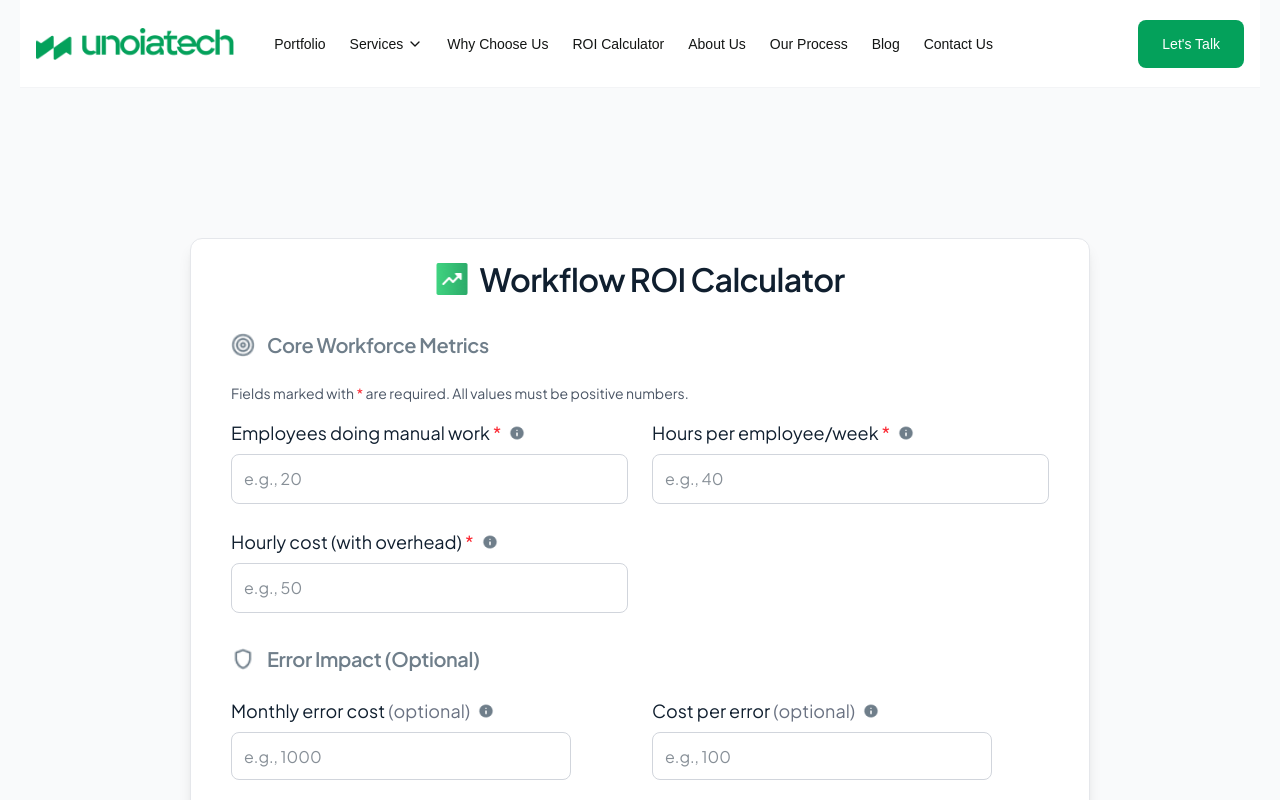
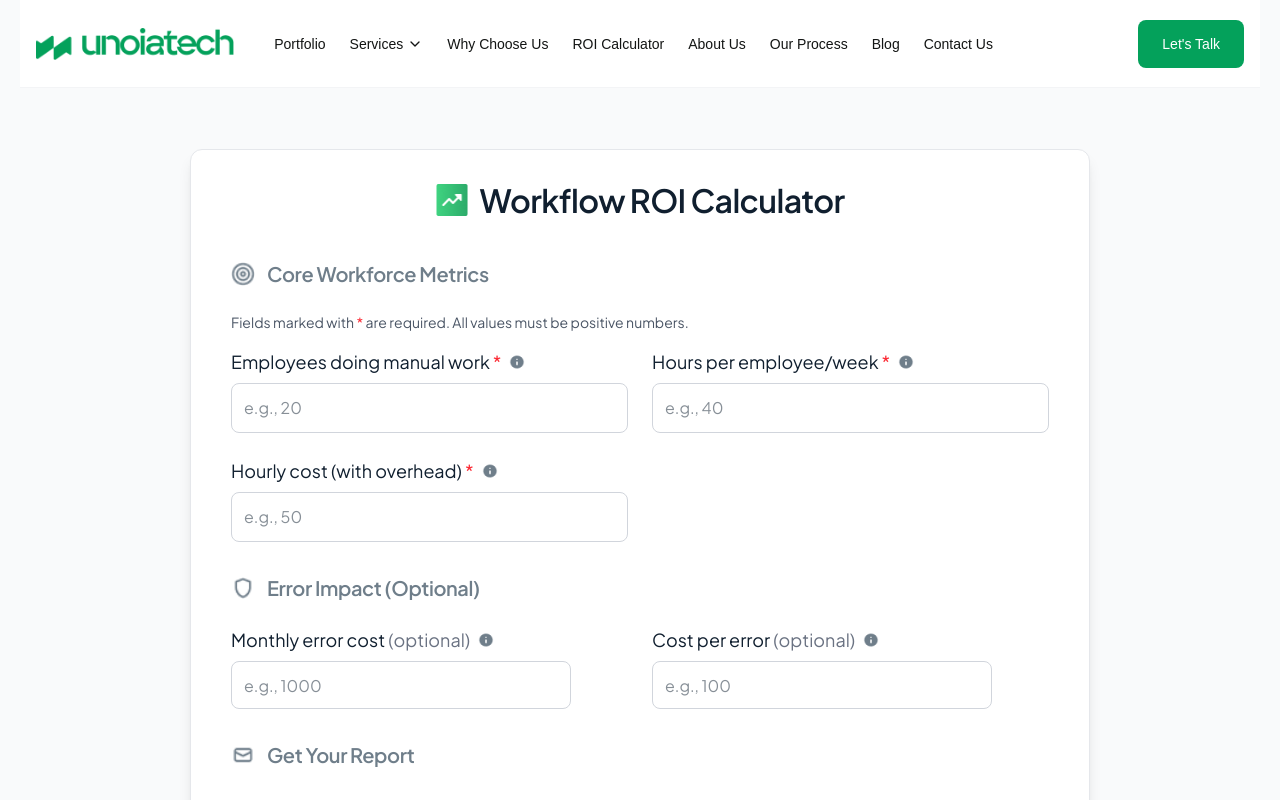
Before and after one commit to 22CB006/ROI_Calculator, a Next.js app: page / in a window 1280 px wide. Shown: the top 800 px of the page. Built offline with nearby package versions, Linux system fonts and the light colour scheme.

Commit message:
fix: adjust margin and padding for improved layout in ROI Calculator component

```diff
--- a/src/app/page.tsx
+++ b/src/app/page.tsx
@@ -13,7 +13,7 @@ export default function Home() {
 
         <main className="w-full">
           {/* ROI Calculator Section */}
-          <section id="calculator" className="py-8 md:py-16">
+          <section id="calculator" style={{ marginTop: '-25px' }}>
             <ROICalculator />
           </section>
 
--- a/src/components/ROICalculator.tsx
+++ b/src/components/ROICalculator.tsx
@@ -398,9 +398,9 @@ export default function ROICalculator() {
         </div>
       ) : (
         <div style={{ width: '100%', maxWidth: '1440px', height: '980px', display: 'flex', justifyContent: 'center', alignItems: 'center', margin: '0 auto', padding: '0 20px' }}>
-          <div className="bg-white shadow-lg border border-gray-200" style={{ width: '100%', maxWidth: '900px', height: '808px', paddingTop: '20px', paddingRight: '40px', paddingBottom: '40px', paddingLeft: '40px', borderRadius: '12px' }}>
+          <div className="bg-white shadow-lg border border-gray-200" style={{ width: '100%', maxWidth: '900px', height: '808px', paddingTop: '30px', paddingRight: '40px', paddingBottom: '40px', paddingLeft: '40px', borderRadius: '12px' }}>
             {/* Header */}
-            <div className="mb-6 lg:mb-8">
+            <div>
               <div className="flex items-center justify-center mb-4">
                 <div className="w-6 h-6 lg:w-8 lg:h-8 rounded-full flex items-center justify-center mr-3">
                   <Image
@@ -418,7 +418,7 @@ export default function ROICalculator() {
             </div>
 
             {/* Core Workforce Metrics Section */}
-            <div className="mb-6 lg:mb-8">
+            <div className="mb-6 lg:mb-8" style={{ marginTop: '40px' }}>
               <div className="flex items-center mb-4 lg:mb-6">
                 <div className="w-6 h-6 rounded-full flex items-center justify-center mr-3">
                   <Image
```
